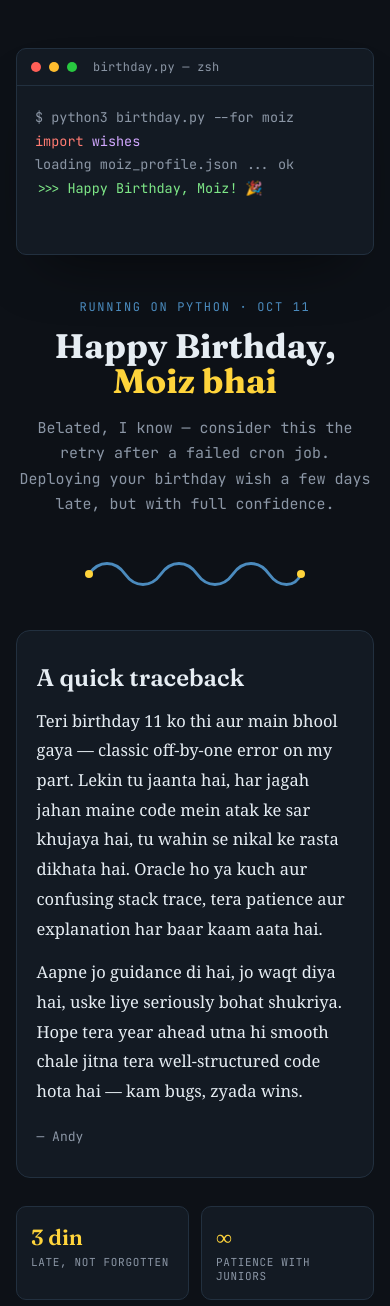
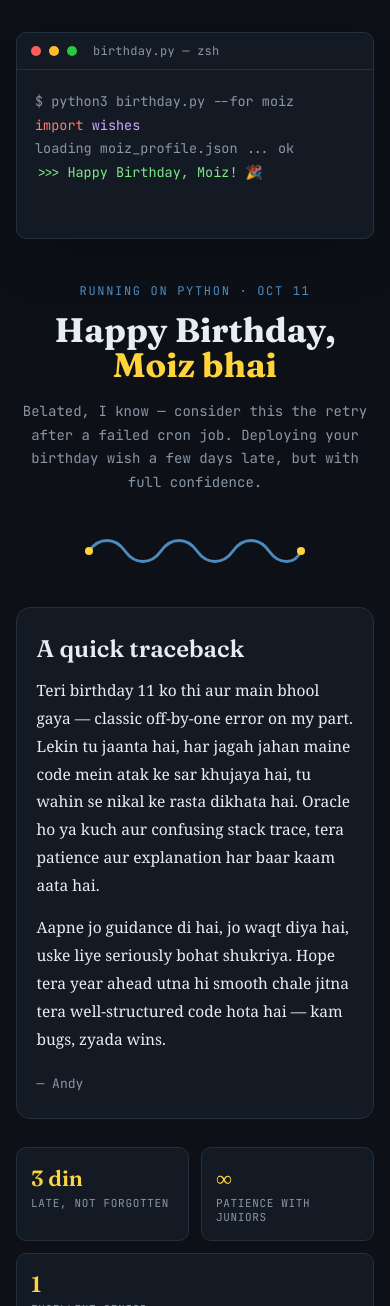
Before and after one commit to ANDY9855/moiza, a plain HTML site: page index.html in a window 390 px wide. Shown: the top 1306 px of the page. Drawn offline with Linux system fonts and the light colour scheme.

Commit message:
Update index.html

```diff
--- a/index.html
+++ b/index.html
@@ -1,4 +1,8 @@
-<meta name="claude:viewport-fit-sides" content="cover">
+<!DOCTYPE html>
+<html lang="en">
+<head>
+<meta charset="UTF-8">
+<meta name="viewport" content="width=device-width, initial-scale=1, viewport-fit=cover">
 <title>Happy Birthday Moiz</title>
 <link rel="preconnect" href="https://fonts.googleapis.com">
 <link rel="preconnect" href="https://fonts.gstatic.com" crossorigin>
@@ -188,6 +192,11 @@
   @media (max-width: 480px){
     .strip{grid-template-columns: 1fr 1fr}
     .stat:last-child{grid-column: 1 / -1}
+    .wrap{padding-block: 32px 56px}
+    .card{padding: 26px clamp(16px, 5vw, 28px)}
+    .card p{font-size: 15.5px}
+    pre.code{font-size: 12px}
+    .sub{font-size: 14px}
   }
 
   /* ---- code wish ---- */
@@ -241,6 +250,8 @@
   }
   footer .heart{color:#ff7b72}
 </style>
+</head>
+<body>
 
 <canvas id="confetti"></canvas>
 
@@ -448,3 +459,5 @@
   }
 })();
 </script>
+</body>
+</html>
```
